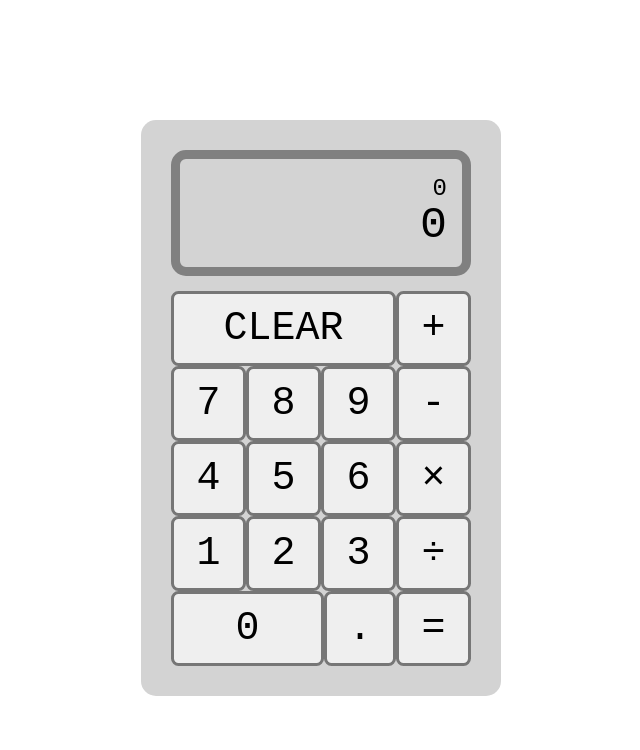
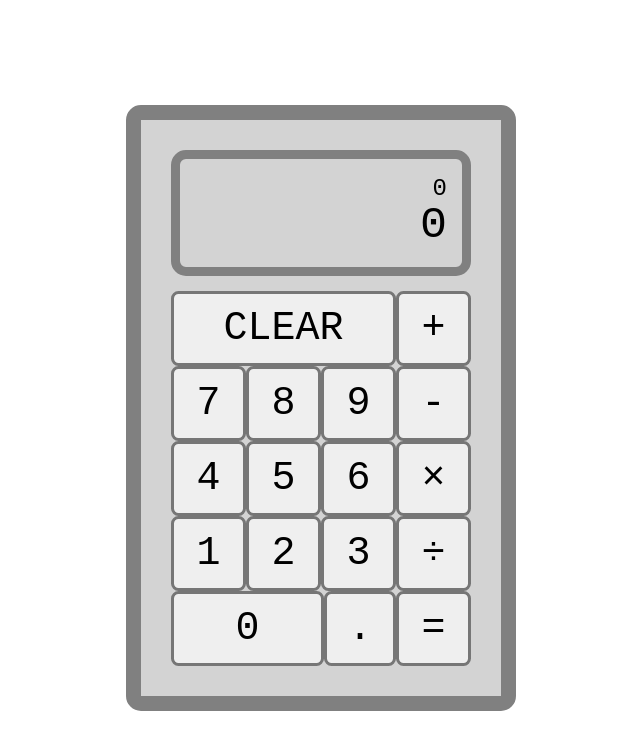
Before and after one commit to edwincheng0530/calculator, a plain HTML site: page index.html in a window 1280 px wide. Shown: the whole page, without its empty margins (319-959 px from the left). Drawn offline with Linux system fonts and the light colour scheme.

Commit message:
Add border around calculator

```diff
--- a/styles.css
+++ b/styles.css
@@ -20,6 +20,9 @@ body {
     border-radius: 5px;
     padding: 10px;
     gap: 5px;
+    border-style: solid;
+    border-color: gray;
+    border-width: 5px;
 }
 
 .result {
@@ -38,7 +41,6 @@ body {
 .output {
     max-width: 87px;
     overflow: scroll;
-    scrollbar-width: 10px;
 }
 .input {
     display: flex;
```
